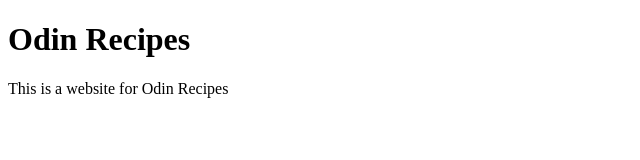
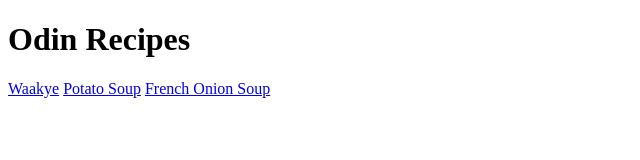
Before and after one commit to Lharci/odin-recipes, a plain HTML site: page index.html in a window 1280 px wide. Shown: the whole page, without its empty margins (0-640 px from the left). Drawn offline with Linux system fonts and the light colour scheme.

Commit message:
Showed results of created recipes in index.html

```diff
--- a/index.html
+++ b/index.html
@@ -6,6 +6,8 @@
     </head>
     <body>
         <h1>Odin Recipes</h1>
-        <p>This is a website for Odin Recipes</p>
+        <a href="./recipes/waakye.html">Waakye</a>
+        <a href="./recipes/potato-soup.html">Potato Soup</a>
+        <a href="./recipes/french-onion-soup.html">French Onion Soup</a>
     </body>
 </html>
```
Also changed, not shown: images/Waakye-13.jpg (added), images/french-onion-soup.jpg (added), images/potato-soup.webp (added).
